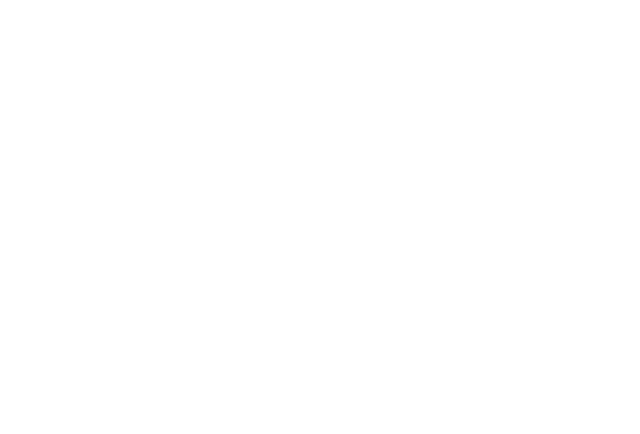
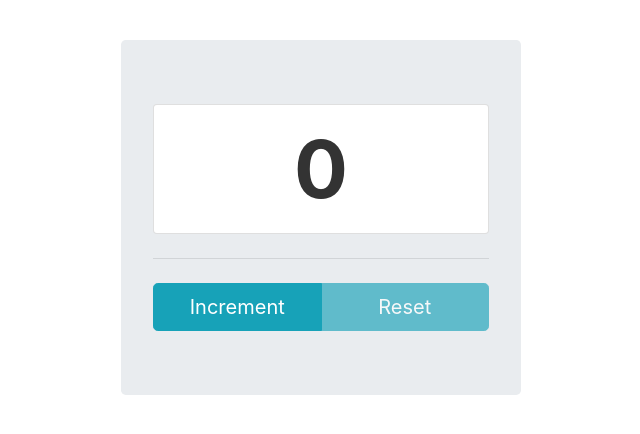
Before and after one commit to svensktutby/react-counter, a React (Create React App) app: page / in a window 1280 px wide. Shown: the top 434 px of the page, without its empty margins (319-959 px from the left). Built offline with nearby package versions, Linux system fonts and the light colour scheme.

Commit message:
feat: resolve base task

```diff
--- a/public/index.html
+++ b/public/index.html
@@ -25,6 +25,7 @@
       Learn how to configure a non-root public URL by running `npm run build`.
     -->
     <title>React App</title>
+    <link rel="stylesheet" href="https://stackpath.bootstrapcdn.com/bootstrap/4.4.1/css/bootstrap.min.css" integrity="sha384-Vkoo8x4CGsO3+Hhxv8T/Q5PaXtkKtu6ug5TOeNV6gBiFeWPGFN9MuhOf23Q9Ifjh" crossorigin="anonymous">
   </head>
   <body>
     <noscript>You need to enable JavaScript to run this app.</noscript>
--- a/src/App.css
+++ b/src/App.css
@@ -0,0 +1,18 @@
+.App {
+  box-sizing: border-box;
+  padding-top: 40px;
+}
+
+.jumbotron {
+  min-width: 260px;
+  max-width: 400px;
+  margin: 0 auto;
+}
+
+.btn-group {
+  width: 100%;
+}
+
+.half-size {
+  width: 50%;
+}
--- a/src/App.tsx
+++ b/src/App.tsx
@@ -1,8 +1,55 @@
-import React from 'react';
+import React, { useState } from 'react';
+import { Button } from './components/Button';
+import { Counter } from './components/Counter';
+
 import './App.css';
 
+type CounterType = number;
+
 function App() {
-  return <div className="App"></div>;
+  const MIN_COUNTER = 0;
+  const MAX_COUNTER = 5;
+  const INCREMENT = 1;
+
+  const [counter, setCounter] = useState<CounterType>(MIN_COUNTER);
+
+  const increaseCounter = () => {
+    if (counter < MAX_COUNTER) {
+      let increase = counter + INCREMENT;
+      if (increase > MAX_COUNTER) increase = MAX_COUNTER;
+
+      setCounter(increase);
+    }
+  };
+
+  const resetCounter = () => {
+    setCounter(MIN_COUNTER);
+  };
+
+  return (
+    <div className="App">
+      <div className="jumbotron">
+        <Counter alarm={counter >= MAX_COUNTER}>{counter}</Counter>
+        <hr className="my-4" />
+        <div className="btn-group btn-group-lg">
+          <Button
+            className="btn-info half-size"
+            disabled={counter >= MAX_COUNTER}
+            clickHandler={increaseCounter}
+          >
+            Increment
+          </Button>
+          <Button
+            className="btn-info half-size"
+            disabled={counter === MIN_COUNTER}
+            clickHandler={resetCounter}
+          >
+            Reset
+          </Button>
+        </div>
+      </div>
+    </div>
+  );
 }
 
 export default App;
--- /dev/null
+++ b/src/components/Button/Button.tsx
@@ -0,0 +1,27 @@
+import React, { ButtonHTMLAttributes, DetailedHTMLProps, FC } from 'react';
+
+type DefaultButtonPropsType = DetailedHTMLProps<
+  ButtonHTMLAttributes<HTMLButtonElement>,
+  HTMLButtonElement
+>;
+
+type ButtonPropsType = DefaultButtonPropsType & {
+  clickHandler: () => void;
+};
+
+export const Button: FC<ButtonPropsType> = ({
+  type = 'button',
+  className,
+  clickHandler,
+  ...restProps
+}) => {
+  const buttonClassName = `btn ${className ? className : 'btn-primary'}`;
+  return (
+    <button
+      onClick={clickHandler}
+      className={buttonClassName}
+      type={type}
+      {...restProps}
+    />
+  );
+};
--- /dev/null
+++ b/src/components/Button/index.tsx
@@ -0,0 +1,3 @@
+import { Button } from "./Button";
+
+export { Button };
--- /dev/null
+++ b/src/components/Counter/Counter.module.css
@@ -0,0 +1,10 @@
+.counter {
+  color: #333;
+  font-weight: 700;
+  font-size: 5rem;
+  line-height: 1.1;
+}
+
+.alarm {
+  color: #c82333;
+}
--- /dev/null
+++ b/src/components/Counter/Counter.tsx
@@ -0,0 +1,25 @@
+import React, { FC } from 'react';
+import s from './Counter.module.css';
+
+type CounterPropsType = {
+  alarm: boolean;
+  className?: string;
+};
+
+export const Counter: FC<CounterPropsType> = ({
+  className,
+  alarm,
+  ...restProps
+}) => {
+  const counterClassName = `${s.counter} ${alarm ? s.alarm : ''} ${
+    className ? className : ''
+  }`;
+
+  return (
+    <div className="card">
+      <div className="card-body text-center">
+        <div className={counterClassName} {...restProps} />
+      </div>
+    </div>
+  );
+};
--- /dev/null
+++ b/src/components/Counter/index.tsx
@@ -0,0 +1,3 @@
+import { Counter } from './Counter';
+
+export { Counter };
--- a/src/index.css
+++ b/src/index.css
@@ -1,13 +1,34 @@
 body {
+  box-sizing: border-box;
   margin: 0;
-  font-family: -apple-system, BlinkMacSystemFont, 'Segoe UI', 'Roboto', 'Oxygen',
-    'Ubuntu', 'Cantarell', 'Fira Sans', 'Droid Sans', 'Helvetica Neue',
-    sans-serif;
+
+  font-family: -apple-system, BlinkMacSystemFont, "Segoe UI", "Roboto", "Oxygen",
+  "Ubuntu", "Cantarell", "Fira Sans", "Droid Sans", "Helvetica Neue",
+  sans-serif;
+
   -webkit-font-smoothing: antialiased;
   -moz-osx-font-smoothing: grayscale;
 }
 
+*,
+*::before,
+*::after {
+  box-sizing: inherit;
+}
+
 code {
-  font-family: source-code-pro, Menlo, Monaco, Consolas, 'Courier New',
-    monospace;
+  font-family: source-code-pro, Menlo, Monaco, Consolas, "Courier New",
+  monospace;
 }
+
+[type=button]:disabled,
+[type=reset]:disabled,
+[type=submit]:disabled,
+button:disabled {
+  cursor: default;
+}
+
+img {
+  max-width: 100%;
+  height: auto;
+}
```
Also changed, not shown: src/components/Button/Button.module.css (added).
